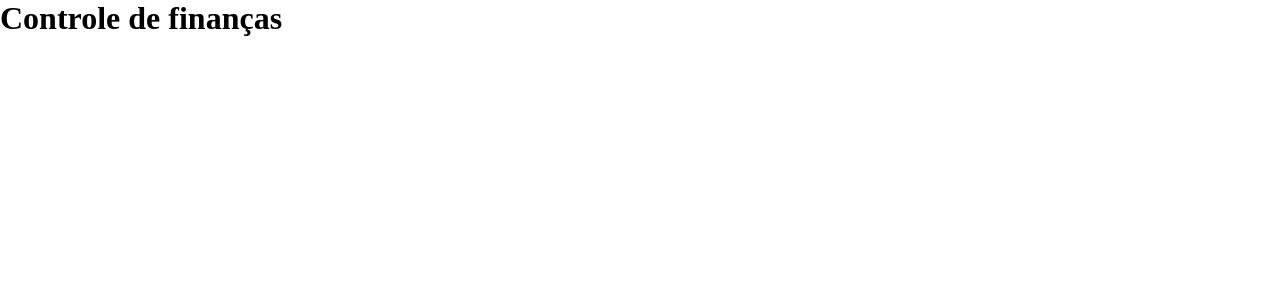
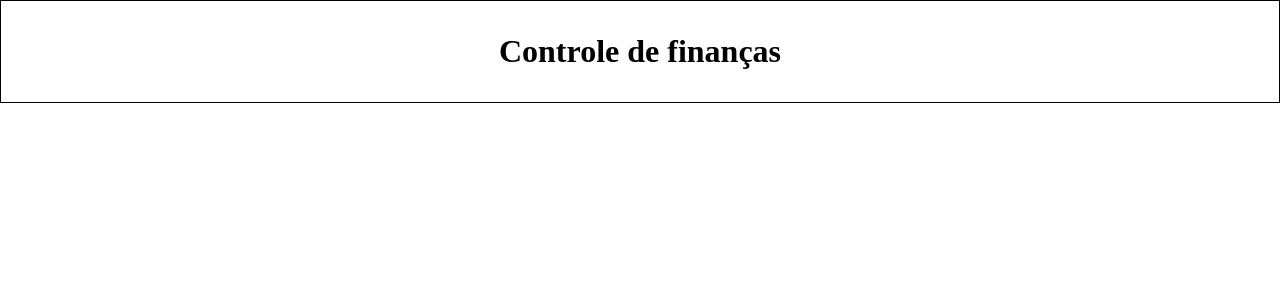
Before and after one commit to CaioAugustoHD/Sistema-controle-financas, a React (Vite) app: page / in a window 1280 px wide. Shown: the top 300 px of the page. Built offline with nearby package versions, Linux system fonts and the light colour scheme.

Commit message:
Adicionado estilização em Header.css

```diff
--- /dev/null
+++ b/src/components/Header/Header.css
@@ -0,0 +1,6 @@
+header {
+    width: 100%;
+    padding: 2em;
+    border: 1px solid black;
+    text-align: center;
+}
--- a/src/components/Header/Header.jsx
+++ b/src/components/Header/Header.jsx
@@ -1,4 +1,5 @@
 import React from "react";
+import "./Header.css"
 
 export function Header(){
     return (
```
